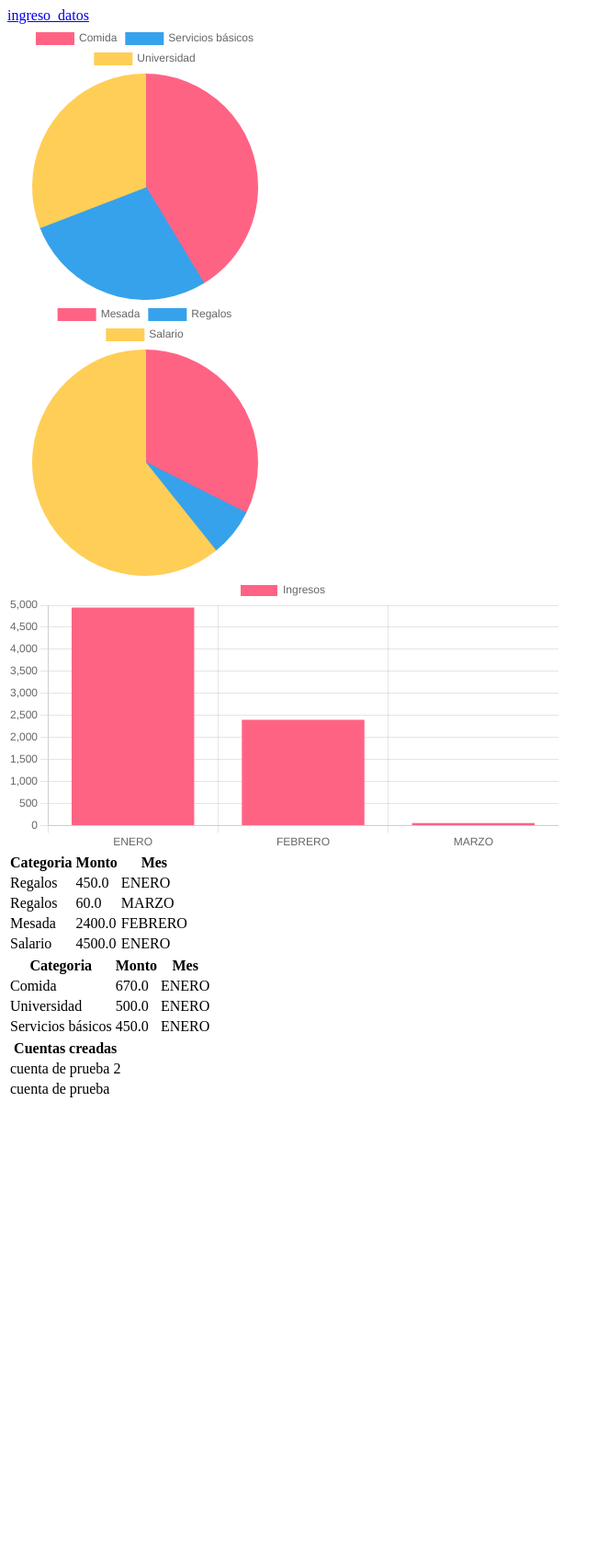
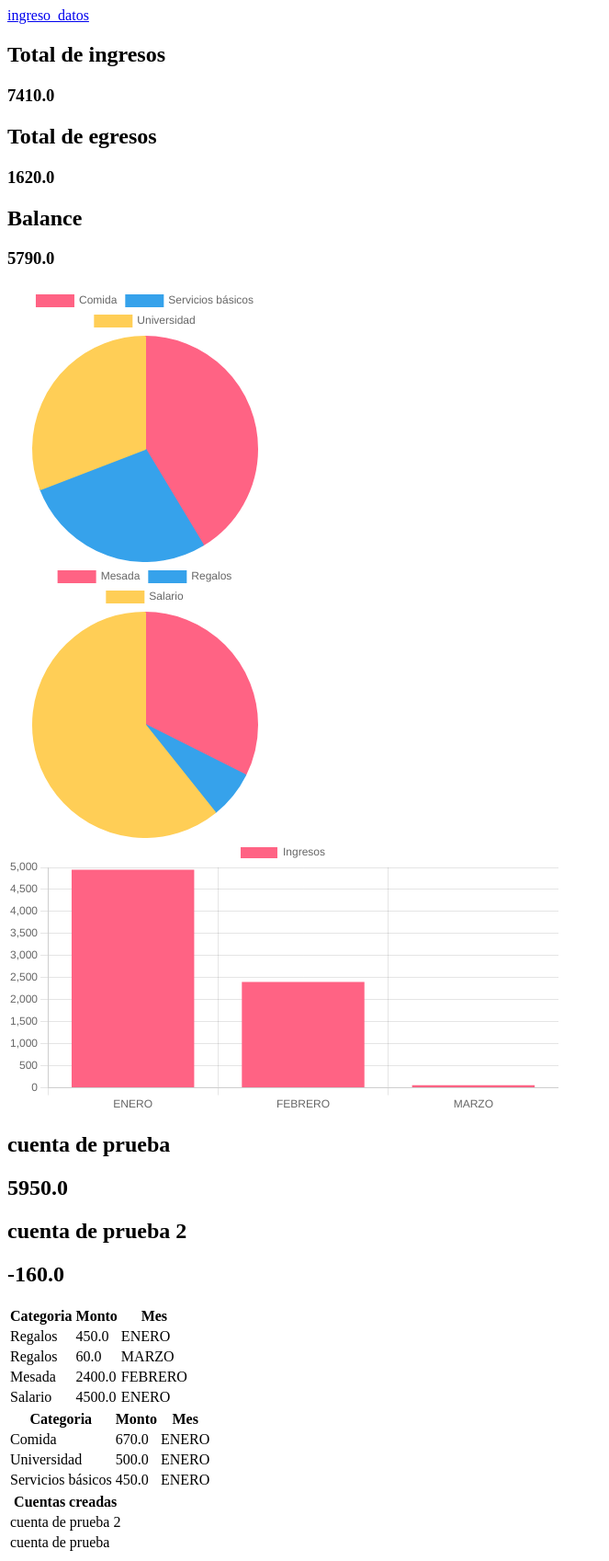
Before and after one commit to DanielCT98/Proyecto-selfcontrol, a Flask app: page /resumen in a window 1280 px wide. Shown: the whole page at 92% size, without its empty margins (0-663 px from the left). Before the commit the page ends 1193 px from the top, so only its background shows below. Run offline with Flask 2, Linux system fonts and the light colour scheme; a user stored in the database is signed in; some libraries are stand-ins or nearby versions.

Commit message:
funcionales terminados

```diff
--- a/app.py
+++ b/app.py
@@ -59,6 +59,29 @@ def login():
 @app.route("/resumen")
 def graficos_tablas():
 
+    resumen_ingresos = db.execute("SELECT nombre_cuenta, sum(monto) as 'Ingresos' FROM cuentas, ingresos WHERE ingresos.id_usuario = ? AND cuentas.id_cuenta = ingresos.id_cuenta GROUP BY nombre_cuenta;", session["id_usuario"])
+
+    resumen_egresos = db.execute("SELECT nombre_cuenta, sum(monto) as 'Egresos' FROM cuentas, egresos WHERE egresos.id_usuario = ? AND cuentas.id_cuenta = egresos.id_cuenta GROUP BY nombre_cuenta;", session["id_usuario"])
+
+    resumen_cuentas = []
+
+    for i,j in zip(resumen_ingresos, resumen_egresos):
+
+        if i["nombre_cuenta"] == j["nombre_cuenta"]:
+            resumen_cuentas.append(i["nombre_cuenta"])
+            resumen_cuentas.append(i["Ingresos"] - j["Egresos"])
+
+    consolidado_ingresos = db.execute("SELECT sum(monto) AS 'Total de ingresos' FROM ingresos WHERE id_usuario = ?;", session["id_usuario"])
+    consolidado_egresos = db.execute("SELECT sum(monto) AS 'Total de egresos' FROM egresos WHERE id_usuario = ?;", session["id_usuario"])
+
+    saldo= []
+
+    for k,l in zip(consolidado_ingresos, consolidado_egresos):
+        saldo.append(k["Total de ingresos"] - l["Total de egresos"])
+
+    print(saldo)
+
+
 #a partir de aca se va a poblar la tabla de cuentas
 
     ultimas_cuentas = db.execute("SELECT nombre_cuenta FROM cuentas WHERE id_usuario = ? ORDER BY id_cuenta DESC LIMIT 5", session["id_usuario"])
@@ -104,7 +127,7 @@ def graficos_tablas():
         meses.append(i["mes"])
         ingresos_mes.append(i["sum(monto)"])
 
-    return render_template("resumen.html", meses=meses, ingresos_mes=ingresos_mes,categoria_ingresos=categoria_ingresos, total_ingresos=total_ingresos,categoria_egresos=categoria_egresos, total_egresos=total_egresos, ultimas_cuentas=ultimas_cuentas, ultimos_egresos=ultimos_egresos, ultimos_ingresos=ultimos_ingresos)
+    return render_template("resumen.html", saldo=saldo ,consolidado_ingresos = consolidado_ingresos ,consolidado_egresos = consolidado_egresos ,resumen_cuentas = resumen_cuentas, meses=meses, ingresos_mes=ingresos_mes,categoria_ingresos=categoria_ingresos, total_ingresos=total_ingresos,categoria_egresos=categoria_egresos, total_egresos=total_egresos, ultimas_cuentas=ultimas_cuentas, ultimos_egresos=ultimos_egresos, ultimos_ingresos=ultimos_ingresos)
 
 #funcion para redirigir al ingreso de datos
 @app.route("/ingreso_datos")
--- a/templates/resumen.html
+++ b/templates/resumen.html
@@ -8,7 +8,23 @@
 </head>
 <body>
 
-  <a href={{url_for('registros')}}>ingreso_datos</a>
+  <a href={{url_for('registros')}}> ingreso_datos </a>
+
+  <!--Total de ingresos-->
+  <div>
+    <h2>Total de ingresos</h2>
+    <h3>{{ consolidado_ingresos[0]["Total de ingresos"] }}</h3>
+  </div>
+  <!--Total de egresos-->
+  <div>
+    <h2>Total de egresos</h2>
+    <h3>{{ consolidado_egresos[0]["Total de egresos"] }}</h3>
+  </div>
+  <!--saldo-->
+  <div>
+    <h2>Balance</h2>
+    <h3>{{ saldo[0] }}</h3>
+  </div>
 
   <!--grafico de egresos-->
 
@@ -26,6 +42,15 @@
 
     <div style="width: 600px;">
       <canvas id="grafico_mes"></canvas>
+    </div>
+
+    <!--cuentas y sus saldos-->
+
+    <div>
+      {% for i in resumen_cuentas %}
+        <h2>{{[i][0]}}</h2>
+        <h3>{{[i][1]}}</h3>
+      {% endfor %}
     </div>
 
   <!--Tabla de ingresos-->
```
Also changed, not shown: gastos.sql (+9 -1 lines), selfcontrol.db.
